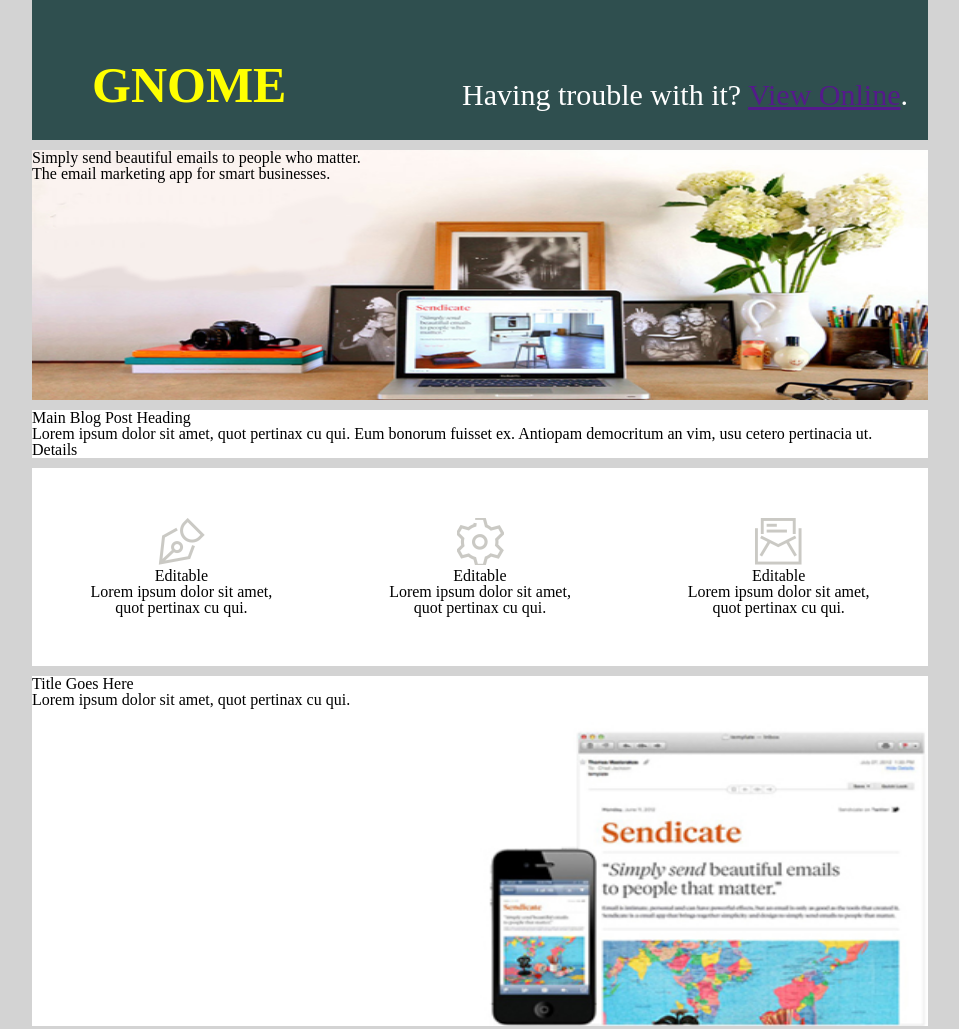
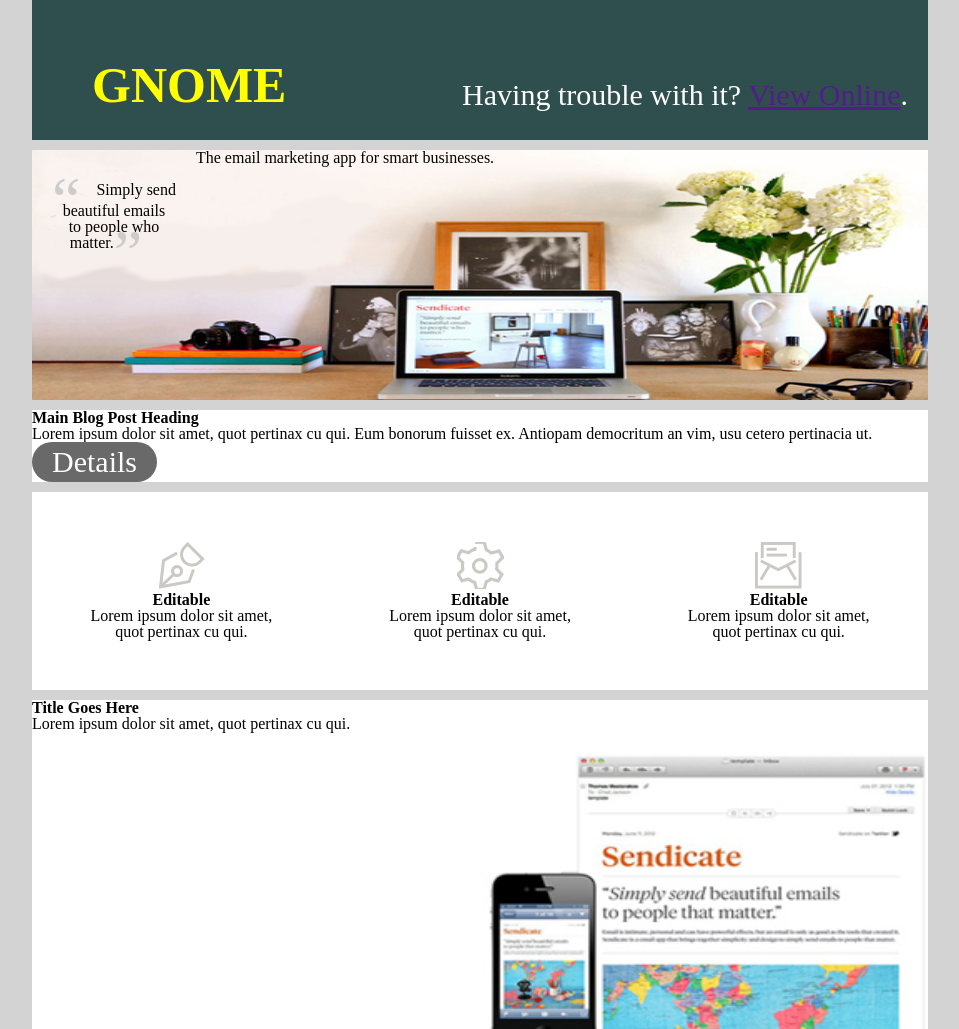
Before and after one commit to victsomie/psd, a plain HTML site: page index.html in a window 1280 px wide. Shown: the top 1029 px of the page, without its empty margins (160-1119 px from the left). Drawn offline with Linux system fonts and the light colour scheme.

Commit message:
added and styled content

```diff
--- a/css/main.css
+++ b/css/main.css
@@ -87,6 +87,42 @@ footer{
     text-align: center;
 }
 
+/*====================TYPOGRAPHY===============*/
+h1{
+    font-weight: 900;
+}
+h2{
+    font-weight: 600;
+}
+h3{
+    font-weight: 400;
+}
+
+
+blockquote{
+  border-leftt: 10px solid #ccc;
+  margin: 1.5em 10px;
+  padding: 0.5em 10px;
+  quotes: "\201C""\201D""\2018""\2019";
+    text-align: center;
+    float: left;
+}
+blockquote:before {
+  color: #ccc;
+  content: open-quote;
+  font-size: 4em;
+  line-height: 0.1em;
+  margin-right: 0.25em;
+  vertical-align: -0.4em;
+}
+blockquote:after {
+  color: #ccc;
+  content: close-quote;
+  font-size: 4em;
+  line-height: 0.1em;
+  margin-right: 0.25em;
+  vertical-align: -0.4em;
+}
 
 /*============Define other styling here=====================*/
 
@@ -110,9 +146,6 @@ footer{
 }
 
 
-
-
-
 .lead{
     background-image: url(/images/big_img.jpg);
     background-size: 100% 100%;
@@ -129,6 +162,14 @@ footer{
 }
 
 
+.btn{
+    border-radius: 20px;
+    display: inline-block;
+    font-size: 30px;
+    color: white;
+    background-color: dimgray;
+    padding: 5px 20px 5px 20px;;
+}
 
 
 
--- a/index.html
+++ b/index.html
@@ -16,7 +16,7 @@
         </header>
 
         <section class="container lead">
-            <blockquote>Simply send beautiful emails to people who matter.</blockquote>
+            <blockquote>Simply send<br>beautiful emails<br> to people who<br> matter.</blockquote>
 
             <quote>The email marketing app for smart businesses.</quote>
         </section>
@@ -26,7 +26,7 @@
             <h1>Main Blog Post Heading</h1>
             <p>Lorem ipsum dolor sit amet, quot pertinax cu qui. Eum bonorum fuisset ex. Antiopam democritum an vim, usu cetero pertinacia ut.</p>
 
-            <div class="">Details</div>
+            <div class="btn">Details</div>
         </section>
 
 
@@ -78,6 +78,14 @@
 
         </section>
 
+        <!--==========Ads space=====================-->
+        <section class="ads">
+            <section class="container">
+                <p>Ads Space <br> 600 x 120px </p>
+            </section>
+
+        </section>
+
 
 
 
```
